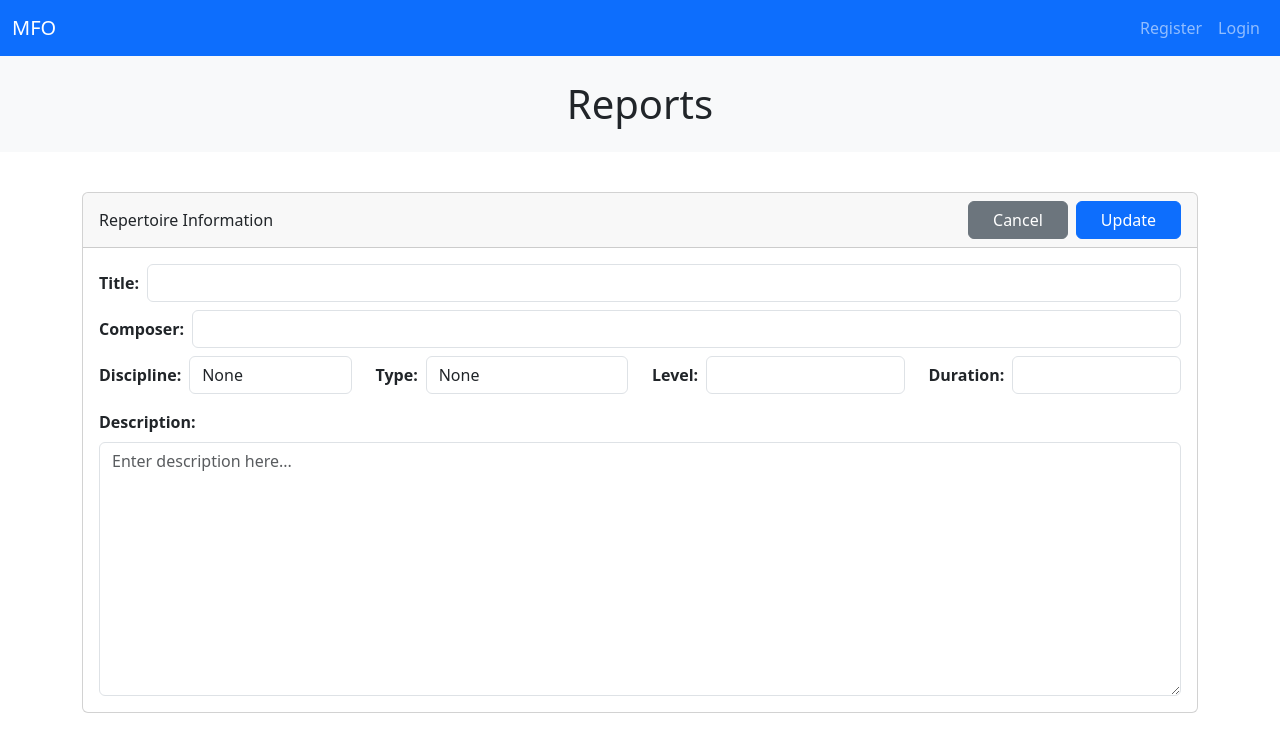
After one commit to blinklet/music-festival-organizer, a Flask app: template mfo/admin/templates/admin/repertoire_edit.html in a window 1280 px wide. The commit adds this page. Shown: the top 752 px of the page. Run offline with Flask 3, Linux system fonts and the light colour scheme; the template is opened without the code that fills it: values that come from a table or form of the project are taken from there, others are empty; parts of the project's set-up code (start-up, migrations or seed data) failed here and were passed over; some libraries are stand-ins or nearby versions.

Commit message:
Basic repertoire reporting and editing

```diff
--- a/mfo/admin/forms.py
+++ b/mfo/admin/forms.py
@@ -1,5 +1,5 @@
 from flask_wtf import FlaskForm
-from wtforms import FileField, StringField, SubmitField, HiddenField, IntegerField, SelectField
+from wtforms import FileField, StringField, SubmitField, HiddenField, IntegerField, SelectField, TextAreaField
 from wtforms.validators import DataRequired, InputRequired, Length, Optional
 
 class UploadForm(FlaskForm):
@@ -37,3 +37,31 @@ class EditClassBasicInfoForm(FlaskForm):
     adjudication_time = IntegerField('Adjudication Time', validators=[Optional()])
     move_time = IntegerField('Move Time', validators=[Optional()])
     submit = SubmitField('Update')
+
+class EditRepertoireForm(FlaskForm):
+    id = HiddenField('ID')
+    title = StringField('Title', validators=[DataRequired(), Length(max=60)])
+    composer = StringField('Composer', validators=[DataRequired(), Length(max=60)])
+    discipline_choices = [
+        ('', 'None'),
+        ('Strings', 'Strings'),
+        ('Piano', 'Piano'),
+        ('Voice', 'Voice'),
+        ('Winds', 'Winds'),
+    ]
+    discipline = SelectField('Discipline', choices=discipline_choices, validators=[Optional()])
+    type_choices = [
+        ('', 'None'),
+        ('Solo', 'Solo'),
+        ('Duet', 'Duet'),
+        ('Trio', 'Trio'),
+        ('Quartet', 'Quartet'),
+        ('Quintet', 'Quintet'),
+        ('Recital', 'Recital'),
+        ('Large Group', 'Large Group'),
+    ]
+    type = SelectField('Type', choices=type_choices, validators=[Optional()])
+    level = StringField('Level', validators=[Optional(), Length(max=60)])
+    duration = IntegerField('Duration', validators=[DataRequired()])
+    description = TextAreaField('Description', validators=[Optional()], render_kw={"rows": 10, "placeholder": "Enter description here..."})
+    submit = SubmitField('Update')
--- /dev/null
+++ b/mfo/admin/templates/admin/repertoire_edit.html
@@ -0,0 +1,73 @@
+{% extends "/admin/_reports_base.html" %}
+
+{% block title %}Edit Repertoire{% endblock %}
+
+{% block report_content %}
+
+<div class="container py-4">
+    <form method="POST" action="{{ url_for('admin.repertoire_edit_post', id=repertoire.id) }}">
+    <div class="d-flex justify-content-between align-items-center pb-2">
+        <h3>{{ repertoire.title }}</h3>
+    </div>
+    <div class="card mb-3">
+        <div class="card-header d-flex justify-content-between align-items-center py-2">
+            Repertoire Information
+            <div class="form-group d-flex align-items-center justify-content-end">
+                <a href="{{ url_for('admin.repertoire_info_get', id=repertoire.id) }}" class="btn btn-secondary px-sm-4 px-3 me-2">Cancel</a>
+                {{ form.submit(class="btn btn-primary px-sm-4 px-3") }}
+            </div>
+        </div>
+
+        {{ form.hidden_tag() }}
+        <div class="card-body">
+            <div class="row">
+                <div class="col-12 mt-0">
+                    <div class="form-group d-flex align-items-center">
+                        <label for="title" class="me-2"><strong>Title:</strong></label>
+                        {{ form.title(class="form-control") }}
+                    </div>
+                </div>
+                <div class="col-12 mt-2">
+                    <div class="form-group d-flex align-items-center">
+                        <label for="composer" class="me-2"><strong>Composer:</strong></label>
+                        {{ form.composer(class="form-control") }}
+                    </div>
+                </div>
+                <div class="col-sm-6 col-lg-4 col-xl-3 mt-2">
+                    <div class="form-group d-flex align-items-center">
+                        <label for="discipline" class="me-2"><strong>Discipline:</strong></label>
+                        {{ form.discipline(class="form-control") }}
+                    </div>
+                </div>
+                <div class="col-sm-6 col-lg-4 col-xl-3 mt-2">
+                    <div class="form-group d-flex align-items-center">
+                        <label for="type" class="me-2"><strong>Type:</strong></label>
+                        {{ form.type(class="form-control") }}
+                    </div>
+                </div>
+                <div class="col-sm-6 col-lg-4 col-xl-3 mt-2">
+                    <div class="form-group d-flex align-items-center">
+                        <label for="level" class="me-2"><strong>Level:</strong></label>
+                        {{ form.level(class="form-control") }}
+                    </div>
+                </div>
+                <div class="col-sm-6 col-lg-4 col-xl-3 mt-2">
+                    <div class="form-group d-flex align-items-center">
+                        <label for="duration" class="me-2"><strong>Duration:</strong></label>
+                        {{ form.duration(class="form-control") }}
+                    </div>
+                </div>
+                <div class="col-12 mt-3">
+                    <div class="form-group">
+                        <label for="description" class="me-2 mb-2"><strong>Description:</strong></label>
+                        {{ form.description(class="form-control") }}
+                    </div>
+                </div>
+            </div>
+        </div>
+    </div>
+    </form>
+
+</div>
+
+{% endblock %}
--- a/mfo/admin/templates/admin/repertoire_report.html
+++ b/mfo/admin/templates/admin/repertoire_report.html
@@ -15,6 +15,7 @@
                 <th><a href="{{ url_for('admin.repertoire_get', sort_by='discipline') }}">Discipline</a></th>
                 <th><a href="{{ url_for('admin.repertoire_get', sort_by='type') }}">Type</a></th>
                 <th><a href="{{ url_for('admin.repertoire_get', sort_by='level') }}">Level</a></th>
+                <th><a href="{{ url_for('admin.repertoire_get', sort_by='duration') }}">Duration</a></th>
                 <th><a href="{{ url_for('admin.repertoire_get', sort_by='classes') }}">Classes</a></th>
                 <th><a href="{{ url_for('admin.repertoire_get', sort_by='entries') }}">Entries</a></th>
             </tr>
@@ -27,8 +28,9 @@
                 <td>{{ piece.discipline }}</td>
                 <td>{{ piece.type }}</td>
                 <td>{{ piece.level }}</td>
-                <td>{{ piece.classes }}</td>
-                <td>{{ piece.entries }}</td>
+                <td class="text-center">{{ piece.duration }}</td>
+                <td class="text-center">{{ piece.classes }}</td>
+                <td class="text-center">{{ piece.entries }}</td>
             </tr>
 
             {% endfor %}
```
Also changed, not shown: mfo/admin/services/admin_services.py (+51 -0 lines), mfo/admin/templates/admin/repertoire_info.html (+8 -6 lines), mfo/admin/views.py (+40 -3 lines).
